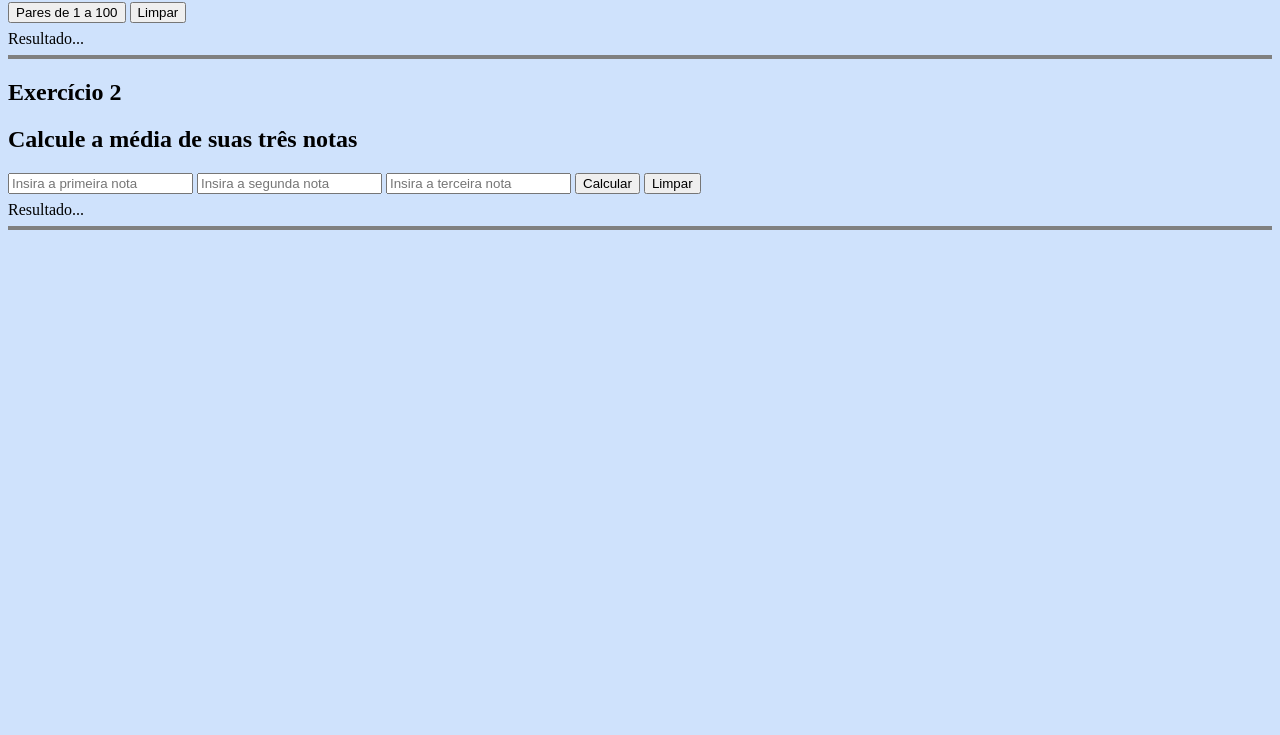
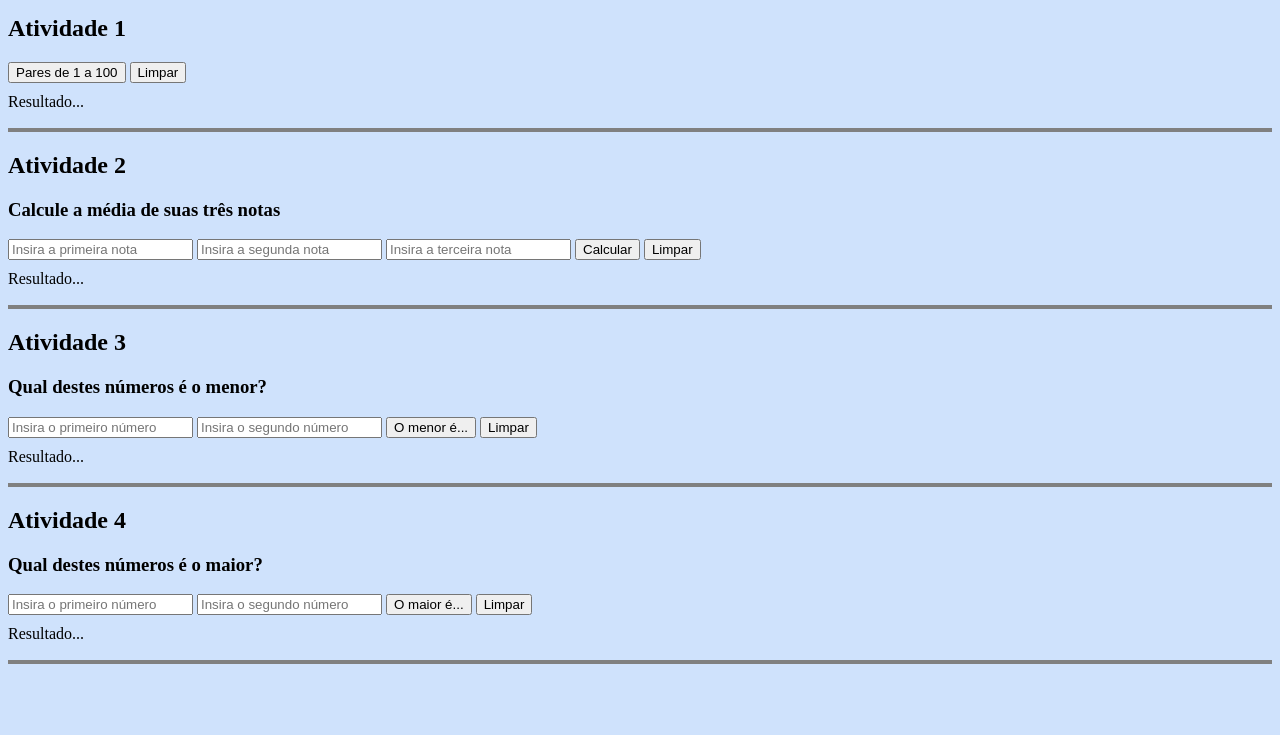
Before and after one commit to igorSoares7/exercicio02DOM, a plain HTML site: page exercicio04.html in a window 1280 px wide. Shown: the part 65-800 px from the top of the page. Drawn offline with Linux system fonts and the light colour scheme.

Commit message:
Adiciona atividades 3 e 4 do exercicio04

```diff
--- a/exercicio04.html
+++ b/exercicio04.html
@@ -10,9 +10,12 @@
 </head>
 
 <body>
+    <div>
+        <h1>Exercícios 04</h1>
+    </div>
     <section class="divExercicios04">
         <div>
-            <h1>Exercício 1</h1>
+            <h2>Atividade 1</h2>
         </div>
 
         <div>
@@ -28,10 +31,10 @@
 
     <section class="divExercicios04">
         <div>
-            <h1>Exercício 2</h1>
+            <h2>Atividade 2</h2>
         </div>
-        <div id="insiraNotas">
-            <h2>Calcule a média de suas três notas</h2>
+        <div class="divInline">
+            <h3>Calcule a média de suas três notas</h3>
             <input type="number" id="notaUm" placeholder="Insira a primeira nota">
             <input type="number" id="notaDois" placeholder="Insira a segunda nota">
             <input type="number" id="notaTres" placeholder="Insira a terceira nota">
@@ -42,7 +45,41 @@
             Resultado...
         </div>
 
+    </section>
 
+    <section class="divExercicios04">
+        <div>
+            <h2>Atividade 3</h2>
+        </div>
+        <div>
+            <h3>Qual destes números é o menor?</h3>
+        </div>
+        <div class="divInline">
+            <input type="number" id="menorUm" placeholder="Insira o primeiro número">
+            <input type="number" id="menorDois" placeholder="Insira o segundo número">
+            <button onclick="menorNumero()">O menor é...</button>
+            <button onclick="limpaMenor()">Limpar</button>
+        </div>
+        <div id="resultadoMenor">
+            Resultado...
+        </div>
+    </section>
+    <section class="divExercicios04">
+        <div>
+            <h2>Atividade 4</h2>
+        </div>
+        <div>
+            <h3>Qual destes números é o maior?</h3>
+        </div>
+        <div class="divInline">
+            <input type="number" id="maiorUm" placeholder="Insira o primeiro número">
+            <input type="number" id="maiorDois" placeholder="Insira o segundo número">
+            <button onclick="maiorNumero()">O maior é...</button>
+            <button onclick="limpaMaior()">Limpar</button>
+        </div>
+        <div id="resultadoMaior">
+            Resultado...
+        </div>
     </section>
 
 </body>
--- a/script04.js
+++ b/script04.js
@@ -3,10 +3,10 @@ function imprimePares() {
     let pares = ''
     for (let i = 1; i < 100; i++) {
         if (i % 2 == 0) {
-            pares += `${i} \n`
+            pares += `${i} | `
         }
     }
-    imprimeResultado.innerText = pares
+    imprimeResultado.innerHTML = pares
 }
 
 function limpaPar() {
@@ -42,3 +42,37 @@ function limpaMedia() {
     limpaTela.innerHTML = 'Resultado...'
     limpaTela.style = "none"
 }
+
+function menorNumero() {
+    let primeiroNumero = document.getElementById("menorUm").value
+    let segundoNumero = document.getElementById("menorDois").value
+    let imprimeResultado = document.getElementById("resultadoMenor")
+
+    if (Number(primeiroNumero) < Number(segundoNumero)) {
+        imprimeResultado.innerHTML = `O primeiro : ${Number(primeiroNumero)}`
+    } else {
+        imprimeResultado.innerHTML = `O segundo : ${Number(segundoNumero)}`
+    }
+}
+
+function limpaMenor() {
+    let limpaTela = document.getElementById("resultadoMenor")
+    limpaTela.innerHTML = 'Resultado...'
+}
+
+function maiorNumero() {
+    let primeiroNumero = document.getElementById("maiorUm").value
+    let segundoNumero = document.getElementById("maiorDois").value
+    let imprimeResultado = document.getElementById("resultadoMaior")
+
+    if (Number(primeiroNumero) > Number(segundoNumero)) {
+        imprimeResultado.innerHTML = `O primeiro : ${Number(primeiroNumero)}`
+    } else {
+        imprimeResultado.innerHTML = `O segundo : ${Number(segundoNumero)}`
+    }
+}
+
+function limpaMaior() {
+    let limpaTela = document.getElementById("resultadoMaior")
+    limpaTela.innerHTML = 'Resultado...'
+}
--- a/style.css
+++ b/style.css
@@ -53,10 +53,11 @@ input {
     padding-bottom: 7px;
 }
 
-#numerosPar, #resultadoMedia {
-    padding-top: 7px;
+#numerosPar, #resultadoMedia, #resultadoMenor, #resultadoMaior {
+    padding-bottom: 10px;
+    padding-top: 10px;
 }
 
-#insiraNotas > input {
+.divInline > input {
   display: inline;
 }
```
